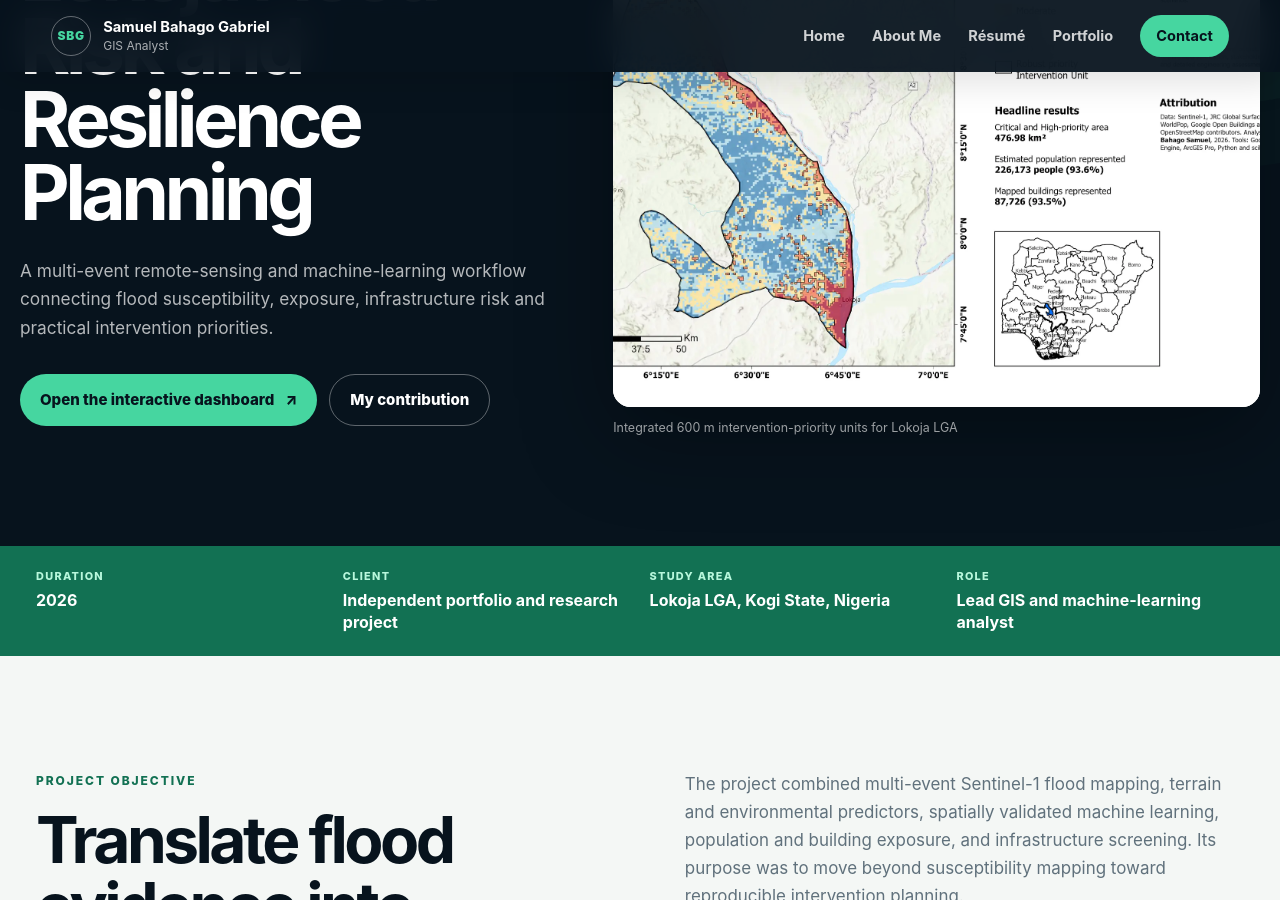
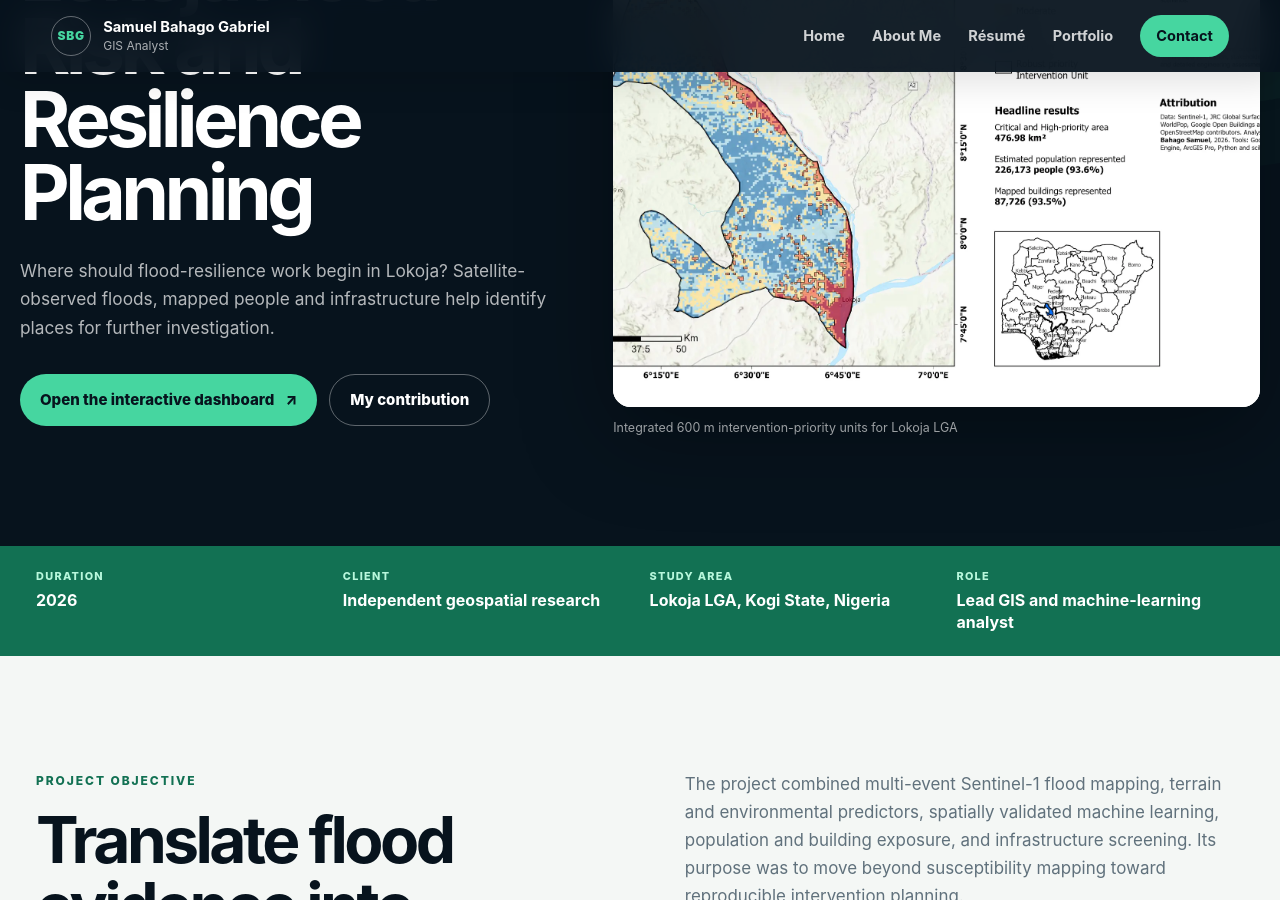
Before and after one commit to bahagogabriel/gis-portfolio, a Jekyll site: the page built from _projects/lokoja-flood-resilience.md, in a window 1280 px wide and 900 px high, scrolled down 282 px. Built offline with Jekyll 4.4.1, drawn with Linux system fonts in a browser that asks for light colours.

Commit message:
Position established projects alongside three published research atlases

```diff
--- a/_projects/lokoja-flood-resilience.md
+++ b/_projects/lokoja-flood-resilience.md
@@ -1,16 +1,16 @@
 ---
 title: Lokoja Flood Risk and Resilience Planning
 eyebrow: Independent flood-resilience project · Lokoja, Nigeria
-order: 2
+order: 3
 featured: true
 categories: [risk, water, remote, webgis]
 card_tags: [Sentinel-1, Random Forest, MapLibre]
 card_label: Independent project · 2026
 card_image: /assets/lokoja-intervention-priority.webp
 card_alt: Integrated flood-resilience intervention priority map for Lokoja
-summary: A multi-event remote-sensing and machine-learning workflow connecting flood susceptibility, exposure, infrastructure risk and practical intervention priorities.
+summary: Where should flood-resilience work begin in Lokoja? Satellite-observed floods, mapped people and infrastructure help identify places for further investigation.
 duration: 2026
-client: Independent portfolio and research project
+client: Independent geospatial research
 location: Lokoja LGA, Kogi State, Nigeria
 role: Lead GIS and machine-learning analyst
 hero_image: /assets/lokoja-intervention-priority.webp
```
